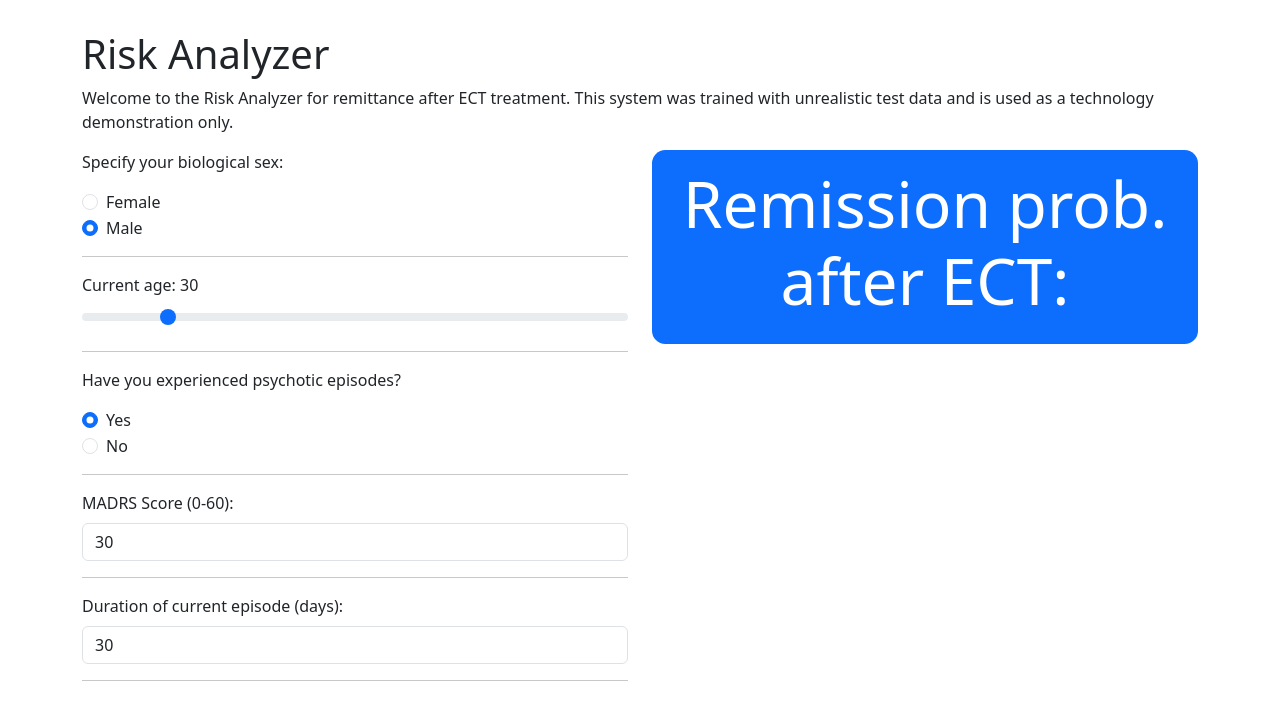
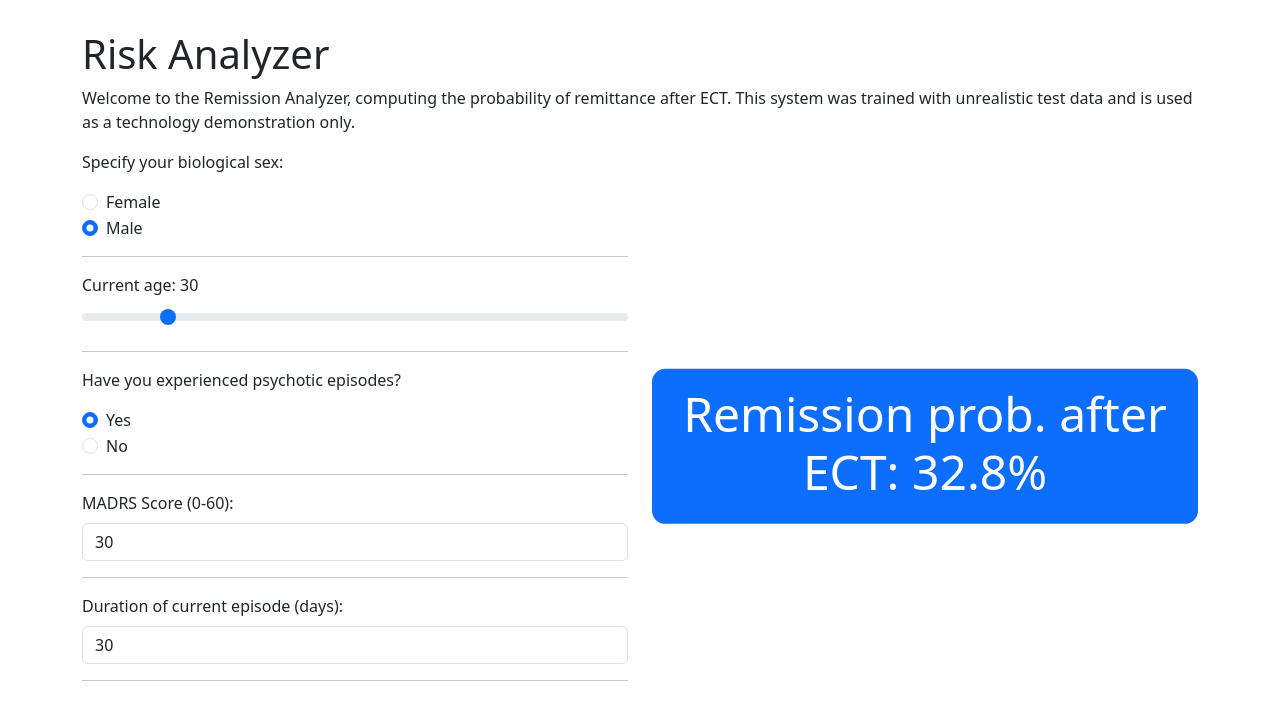
Before and after one commit to HaukeBartsch/RemissionAfterECT, a plain HTML site: page fhir_app/index.html in a window 1280 px wide. Drawn offline with Linux system fonts and the light colour scheme.

Commit message:
update text

```diff
--- a/fhir_app/index.html
+++ b/fhir_app/index.html
@@ -10,7 +10,7 @@
   <div class="container">
     <div class="row">
     <h1 style="margin-top: 30px;">Risk Analyzer</h1>
-    <p>Welcome to the Risk Analyzer for remittance after ECT treatment. This system was trained with unrealistic test data and is used as a technology demonstration only.</p>
+    <p>Welcome to the Remission Analyzer, computing the probability of remittance after ECT. This system was trained with unrealistic test data and is used as a technology demonstration only.</p>
   </div>
 
 <div class="row">
@@ -67,10 +67,10 @@
 
       </form>
     </div>
-        <div class="col">
+        <div class="col" style="position: relative; top: 50%; transform: translateY(40%);">
       <!-- a large font numeric risk score between 0 and 1 on a blue background -->
       <div class="p-3 mb-2 bg-primary text-white text-center" style="border-radius: 10pt;">
-        <h2 style="font-size: 4rem;">Remission prob. after ECT: <span id="riskScore"></span></h2>
+        <h2 style="font-size: 3rem;">Remission prob. after ECT: <span id="riskScore">32.8%</span></h2>
         </div>
     </div>
 
```
